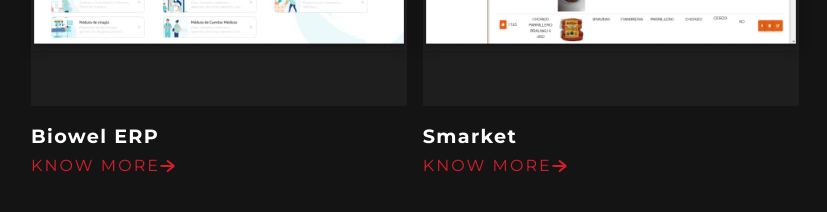
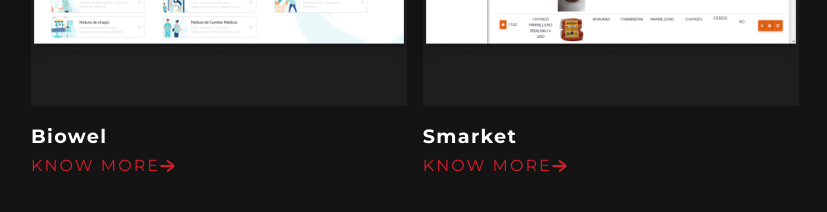
Before and after one commit to kevincastillo19/portfolio, a React (Vite) app: page / in a window 1280 px wide. Shown: the part 2200-2412 px from the top of the page, without its empty margins (225-1052 px from the left). Built offline with nearby package versions, Linux system fonts and the light colour scheme.

Commit message:
feat: add project detail first screen

```diff
--- a/src/pages/Home/index.tsx
+++ b/src/pages/Home/index.tsx
@@ -1,4 +1,4 @@
-import { useRef, MutableRefObject, RefObject } from 'react'
+import { useRef } from 'react'
 import { Feed } from '../../components/Feed'
 import { Card } from '../../components/Card'
 import { CardSquare } from '../../components/CardSquare'
@@ -12,11 +12,17 @@
 import { Banner } from '../../components/Banner'
 import { Navbar } from '../../components/Navbar/';
 import { navbarOptions } from "../../components/Navbar/navbarActions";
+import projects from "../../shared/projects.json"
+import { Project } from '../../interfaces/Project.d'
+import { useNavigate } from 'react-router-dom'
 
-// hooks 🦉}
+// hooks 🦉
 import useScroll from '../../hooks/useScroll'
 
 export const Home = () => {
+
+    const navigate = useNavigate()
+
     const CAPTION_TEXT =
         "I'm a System engineer with more than three years of experience in Software development, currently I'm working as a Fullstack developer. In addition to this, I have experience in the graphic design area, such as Design UX/UI and others."
 
@@ -50,6 +56,20 @@
             action: ()=>scrollTo(scrollRef.contactRef),
         },
     ]
+
+    const renderProjects = () => {
+        const projectList:Project[] = projects as Array<Project>
+        return projectList.map(project => (
+            <Slide
+                key={project.id}
+                image={ImageProject(project.image)}
+                title={project.title}
+                buttonText="KNOW MORE"
+                buttonAction={() => navigate(`/project/${project.id}`)}
+            />
+        ))
+    }
+
 
 
     return (
@@ -122,30 +142,8 @@
                     <button className={'button-primary'}>view all</button>
                 </div>
                 <article id="projects" className={styles.projects}>
-                    <Slide
-                        image={ImageProject('biowel')}
-                        title="Biowel ERP"
-                        buttonText="KNOW MORE"
-                        buttonAction={() => console.log('biowel')}
-                    />
-                    <Slide
-                        image={ImageProject('smarket')}
-                        title="Smarket"
-                        buttonText="KNOW MORE"
-                        buttonAction={() => console.log('smarket')}
-                    />
-                    <Slide
-                        image={ImageProject('laguaca')}
-                        title="La Guaca"
-                        buttonText="KNOW MORE"
-                        buttonAction={() => console.log('guaca')}
-                    />
-                    <Slide
-                        image={ImageProject('vpocket')}
-                        title="VPOCKET"
-                        buttonText="KNOW MORE"
-                        buttonAction={() => console.log('vpocket')}
-                    />
+                    {/* Render projects mapping */}
+                    {renderProjects()}
                 </article>
             </section>
             <div className={styles.grayRectangle}></div>
--- /dev/null
+++ b/src/pages/ProjectDetail/index.tsx
@@ -0,0 +1,26 @@
+import { useParams } from 'react-router-dom'
+import { useState, useEffect } from 'react'
+import { Project } from '../../interfaces/Project.d'
+import projects from "../../shared/projects.json"
+export const ProjectDetail = () => {
+
+    const { id } = useParams()
+    const [project, setProject] = useState<Project>()
+
+    const getProjectDetail = (id:number) => {
+        const projectList:Project[] = projects as Array<Project>
+        const selectedProject = projectList.find(project => project.id === id)
+        setProject(selectedProject)
+        console.log(selectedProject, 'selectedProject')
+    }
+
+    useEffect(()=>{
+        getProjectDetail(Number(id))
+    },[id])
+
+    return (
+        <>
+            <h1>Project Detail {id}</h1>
+        </>
+    )
+}
--- a/src/routes.tsx
+++ b/src/routes.tsx
@@ -1,5 +1,6 @@
 import {FullLayout} from "./components/layouts/FullLayout"
 import {Home} from "./pages/Home"
+import { ProjectDetail } from './pages/ProjectDetail'
 import { createBrowserRouter } from "react-router-dom";
 
 export const router = createBrowserRouter([
@@ -10,5 +11,13 @@
                 <Home/>
             </FullLayout>
         )
+    },
+    {
+        path:"/project/:id",
+        element:(
+            <FullLayout>
+                <ProjectDetail/>
+            </FullLayout>
+        )
     }
 ])
--- /dev/null
+++ b/src/shared/projects.json
@@ -0,0 +1,30 @@
+[
+    {
+        "id":1,
+        "title":"Biowel",
+        "description":"Texto",
+        "image":"biowel",
+        "mobile":false
+    },
+    {
+        "id":2,
+        "title":"Smarket",
+        "description":"Texto",
+        "image":"smarket",
+        "mobile":true
+    },
+    {
+        "id":3,
+        "title":"La Guaca",
+        "description":"Texto",
+        "image":"laguaca",
+        "mobile":true
+    },
+    {
+        "id":4,
+        "title":"VPOCKET",
+        "description":"Texto",
+        "image":"vpocket",
+        "mobile":true
+    }
+]
```
Also changed, not shown: src/interfaces/Project.d.ts (added, +7 -0 lines).
